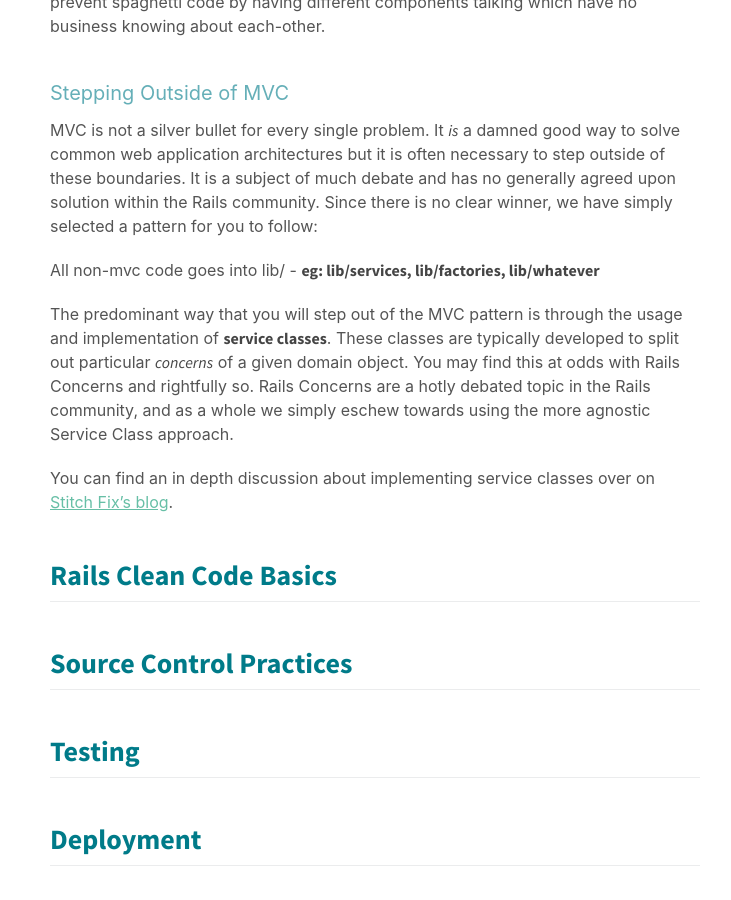
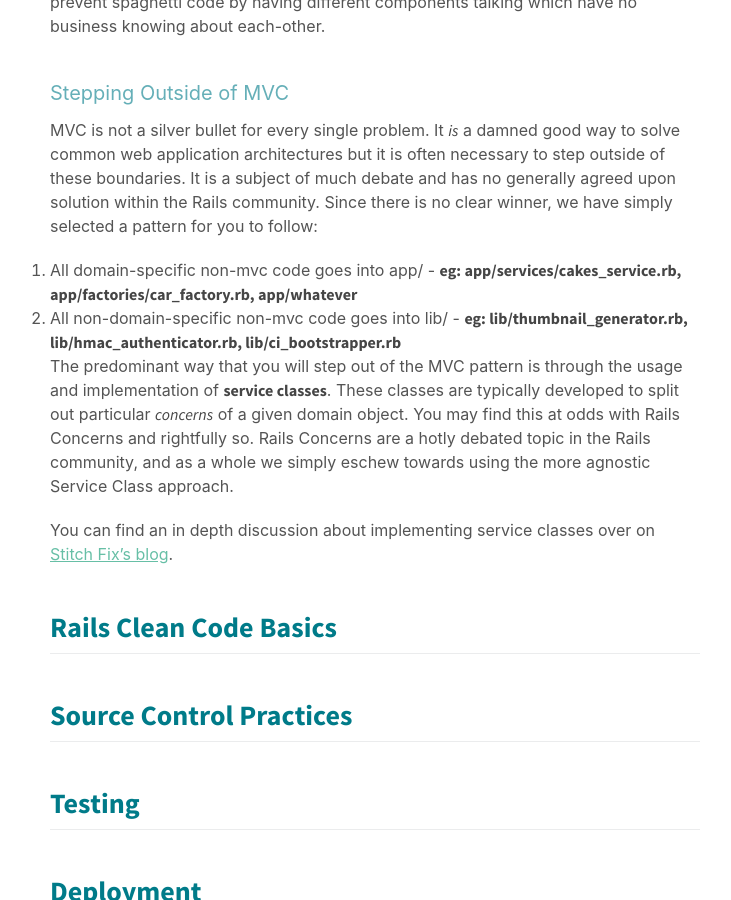
Before and after one commit to thenerdery/ruby-standards, a Jekyll site: the page built from index.md, in a window 1280 px wide and 900 px high, scrolled down 2926 px. Shown: the whole window, without its empty margins (265-996 px from the left). Built offline with Jekyll 4.4.1, drawn with Linux system fonts in a browser that asks for light colours; some web fonts are replaced.

Commit message:
Updating standards text to reference storing code in app/ instead of lib/ except for non-domain-specific code

```diff
--- a/index.md
+++ b/index.md
@@ -61,7 +61,8 @@ This separation gives us clear choices as to the locations of most items and hel
 
 MVC is not a silver bullet for every single problem.  It *is* a damned good way to solve common web application architectures but it is often necessary to step outside of these boundaries.  It is a subject of much debate and has no generally agreed upon solution within the Rails community.  Since there is no clear winner, we have simply selected a pattern for you to follow:
 
-> All non-mvc code goes into `lib/` - **eg: lib/services, lib/factories, lib/whatever**
+1. All domain-specific non-mvc code goes into `app/` - **eg: app/services/cakes_service.rb, app/factories/car_factory.rb, app/whatever**
+1. All non-domain-specific non-mvc code goes into `lib/` - **eg: lib/thumbnail_generator.rb, lib/hmac_authenticator.rb, lib/ci_bootstrapper.rb**
 
 The predominant way that you will step out of the MVC pattern is through the usage and implementation of **service classes**.  These classes are typically developed to split out particular *concerns* of a given domain object.  You may find this at odds with Rails Concerns and rightfully so.  Rails Concerns are a hotly debated topic in the Rails community, and as a whole we simply eschew towards using the more agnostic Service Class approach.
 
```
